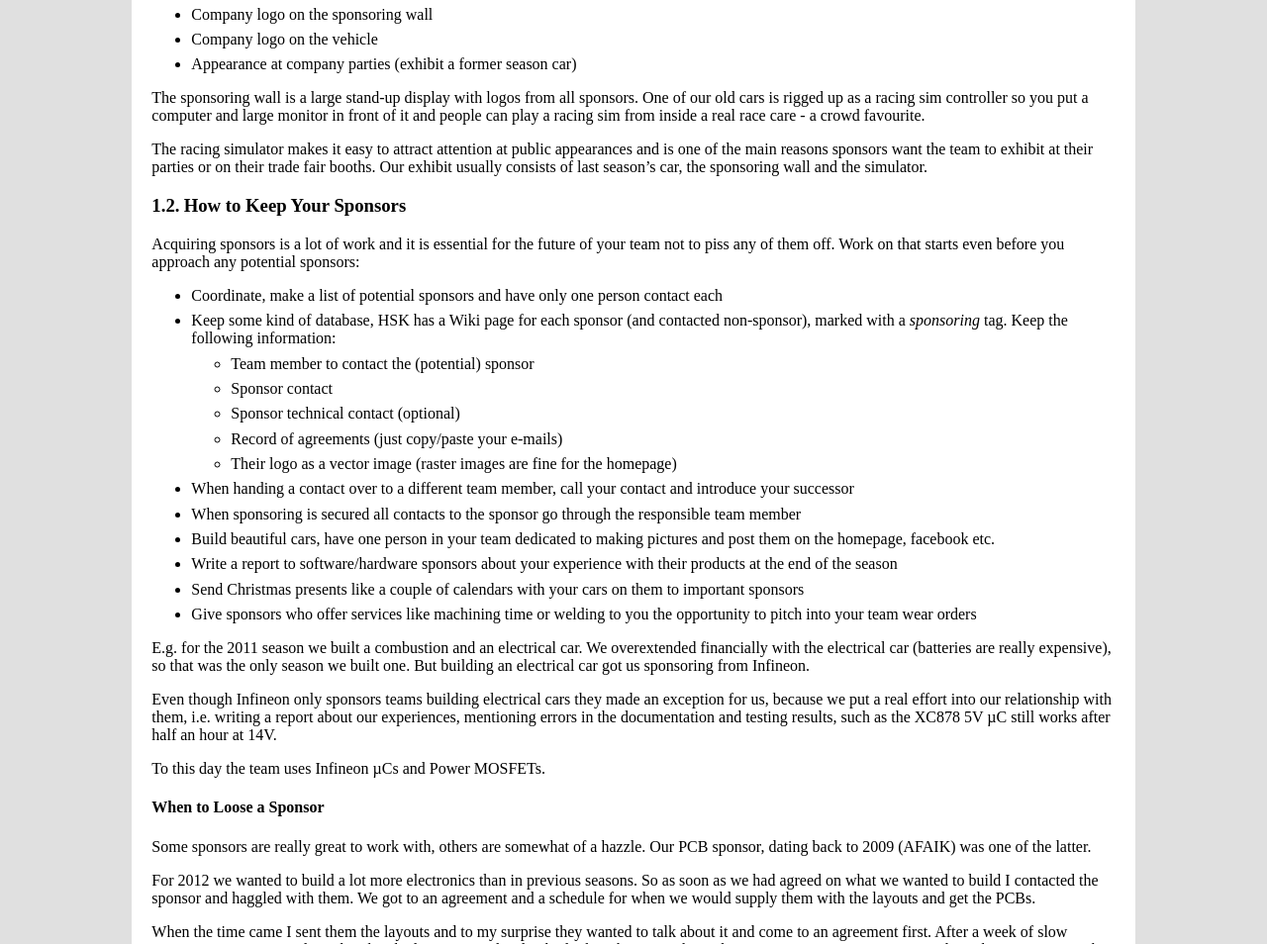
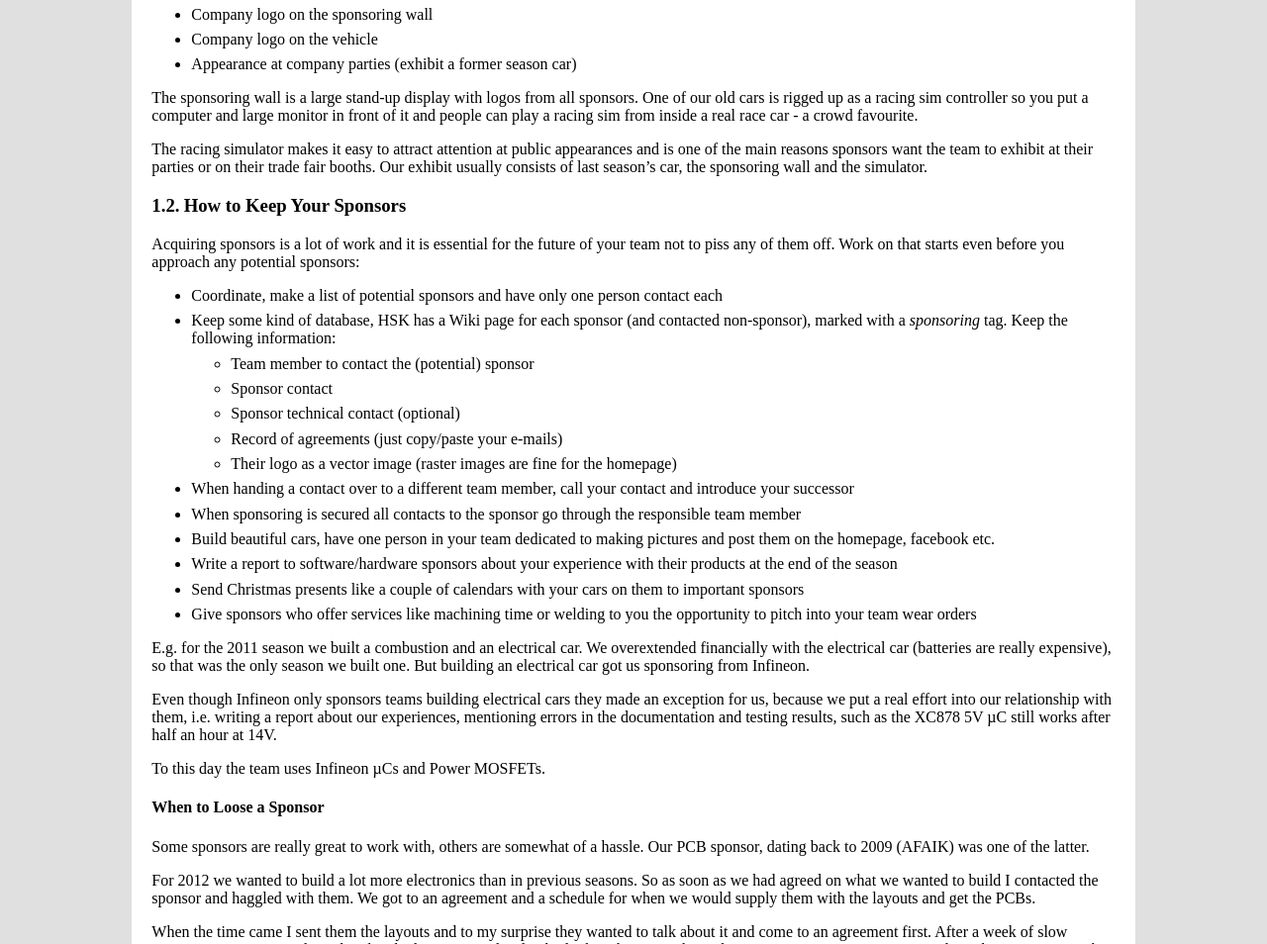
Before and after one commit to lonkamikaze/lonkamikaze.github.io, a Jekyll site: the page built from _posts/2016-11-03-fsae-securing-sponsoring-for-your-team.md, in a window 1280 px wide and 1400 px high. Shown: the part 446-1400 px from the top of the window at 99% size. Built offline with Jekyll 4.4.1, drawn with Linux system fonts in a browser that asks for light colours.

Commit message:
Fix typos

```diff
--- a/_posts/2016-11-03-fsae-securing-sponsoring-for-your-team.md
+++ b/_posts/2016-11-03-fsae-securing-sponsoring-for-your-team.md
@@ -42,7 +42,7 @@ here is our list:
 The sponsoring wall is a large stand-up display with logos from all
 sponsors. One of our old cars is rigged up as a racing sim controller
 so you put a computer and large monitor in front of it and people
-can play a racing sim from inside a real race care - a crowd favourite.
+can play a racing sim from inside a real race car - a crowd favourite.
 
 The racing simulator makes it easy to attract attention at public
 appearances and is one of the main reasons sponsors want the team
@@ -96,7 +96,7 @@ To this day the team uses Infineon µCs and Power MOSFETs.
 #### When to Loose a Sponsor
 
 Some sponsors are really great to work with, others are somewhat of
-a hazzle. Our PCB sponsor, dating back to 2009 (AFAIK) was one of
+a hassle. Our PCB sponsor, dating back to 2009 (AFAIK) was one of
 the latter.
 
 For 2012 we wanted to build a lot more electronics than in previous
```
